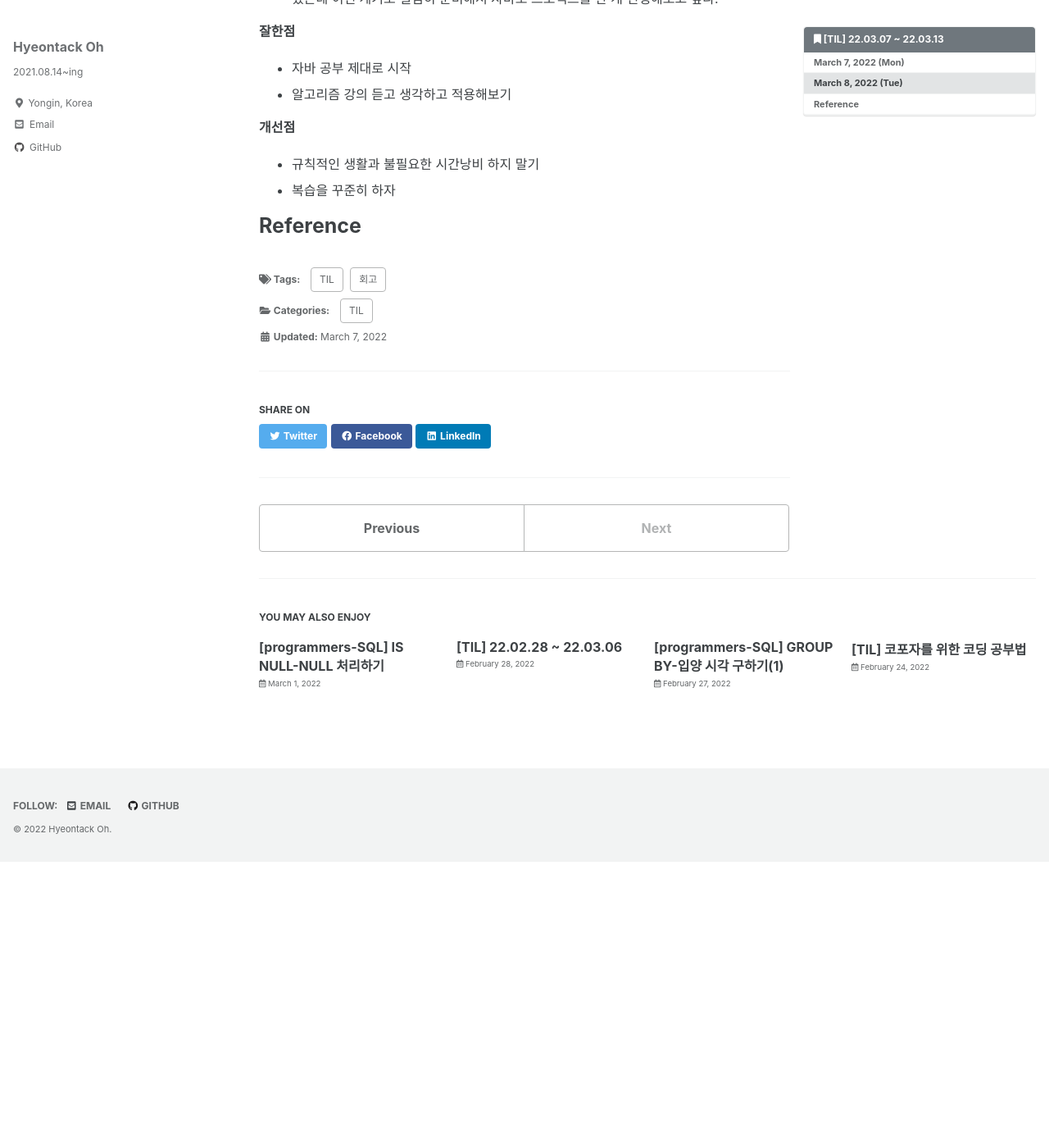
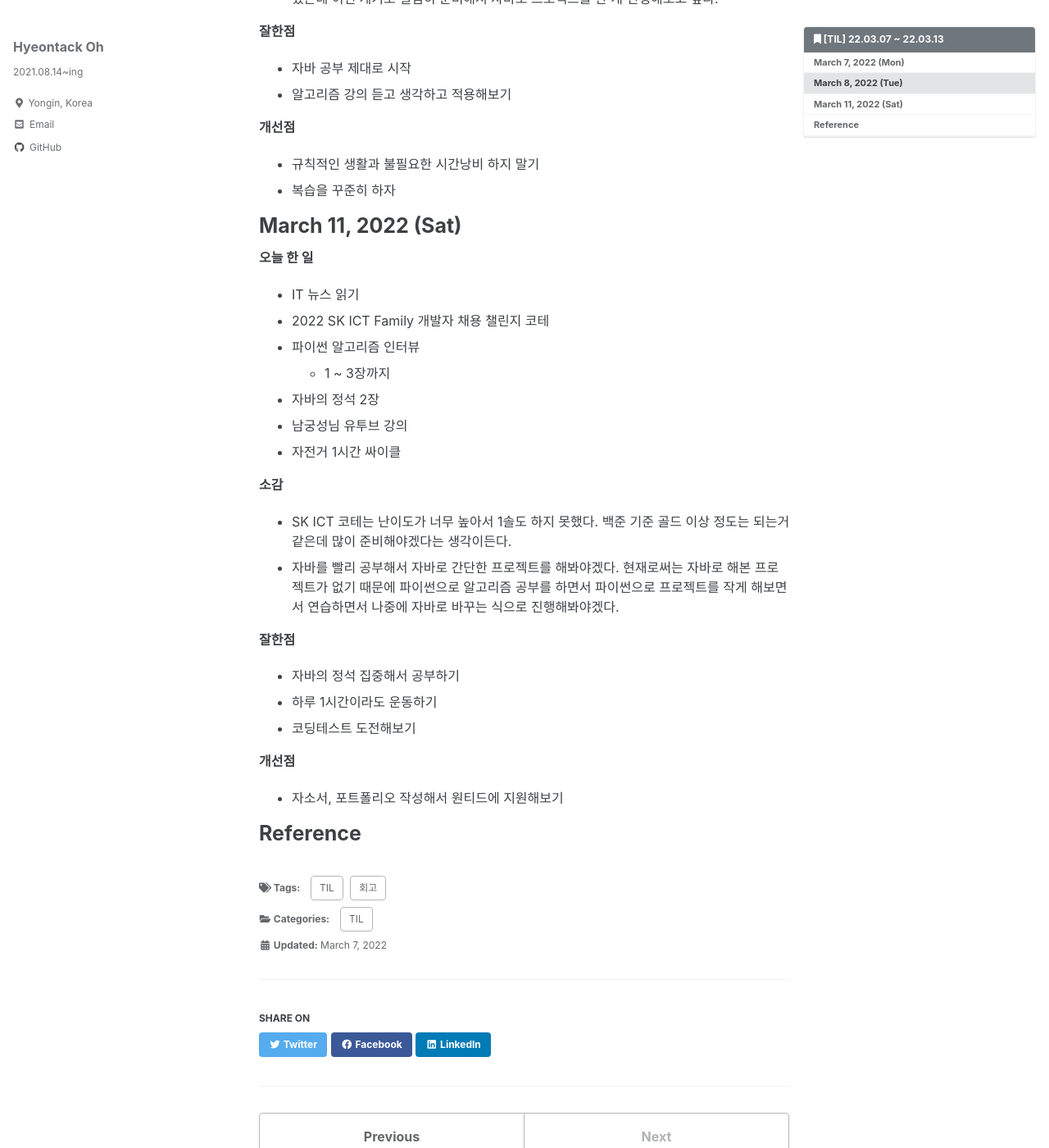
Before and after one commit to hyeontack5/hyeontack5.github.io, a Jekyll site: the page built from _posts/TIL/2022-03-07-[TIL] 22.03.07 ~ 22.03.13.md, in a window 1280 px wide and 1400 px high, scrolled down 1050 px. Shown: the whole window at 82% size. Built offline with Jekyll 4.4.1, drawn with Linux system fonts in a browser that asks for light colours; cached includes are drawn as plain includes; before the commit the page ends 2101 px from its top, so only the background shows below that.

Commit message:
Docs: 22.03.12 회고

```diff
--- a/_posts/TIL/2022-03-07-[TIL] 22.03.07 ~ 22.03.13.md
+++ b/_posts/TIL/2022-03-07-[TIL] 22.03.07 ~ 22.03.13.md
@@ -51,4 +51,27 @@ toc_icon: "bookmark"
 - 규칙적인 생활과 불필요한 시간낭비 하지 말기
 - 복습을 꾸준히 하자
 
+# March 11, 2022 (Sat)
+
+**오늘 한 일**
+- IT 뉴스 읽기
+- 2022 SK ICT Family 개발자 채용 챌린지 코테
+- 파이썬 알고리즘 인터뷰
+  - 1 ~ 3장까지
+- 자바의 정석 2장
+- 남궁성님 유투브 강의
+- 자전거 1시간 싸이클
+
+**소감**
+- SK ICT 코테는 난이도가 너무 높아서 1솔도 하지 못했다. 백준 기준 골드 이상 정도는 되는거 같은데 많이 준비해야겠다는 생각이든다.
+- 자바를 빨리 공부해서 자바로 간단한 프로젝트를 해봐야겠다. 현재로써는 자바로 해본 프로젝트가 없기 때문에 파이썬으로 알고리즘 공부를 하면서 파이썬으로 프로젝트를 작게 해보면서 연습하면서 나중에 자바로 바꾸는 식으로 진행해봐야겠다.
+
+**잘한점**
+- 자바의 정석 집중해서 공부하기
+- 하루 1시간이라도 운동하기
+- 코딩테스트 도전해보기
+
+**개선점**
+- 자소서, 포트폴리오 작성해서 원티드에 지원해보기
+
 # Reference
```
